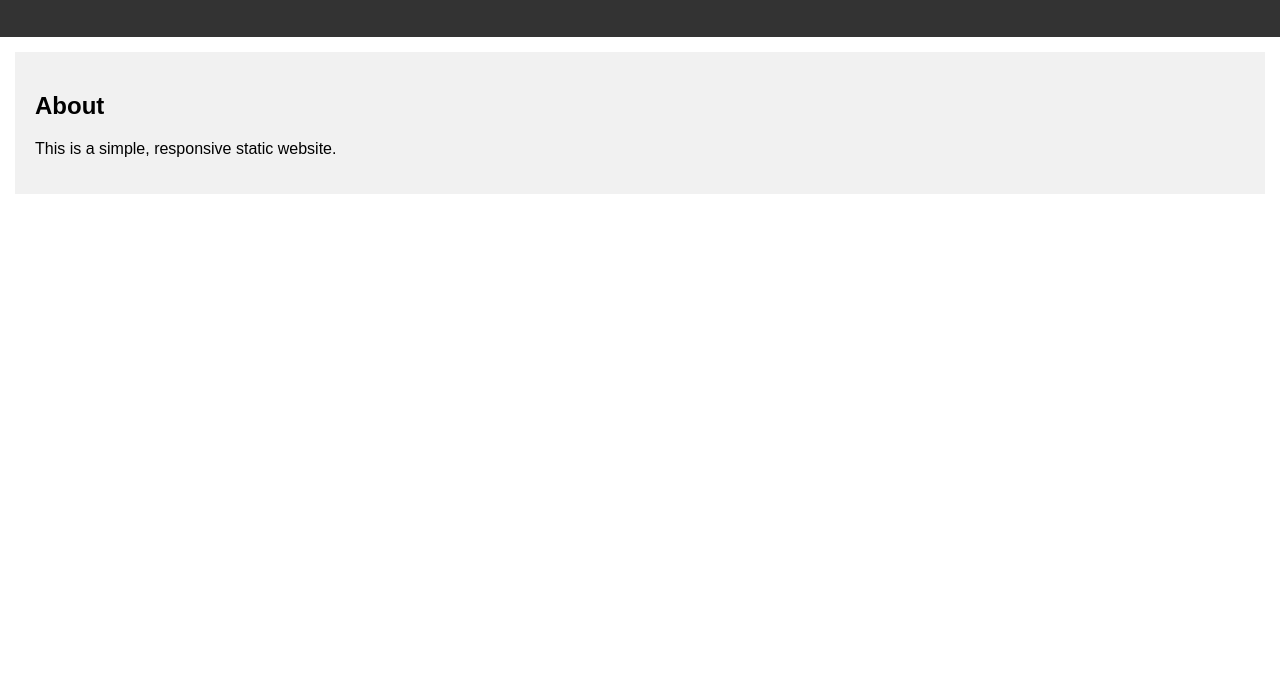
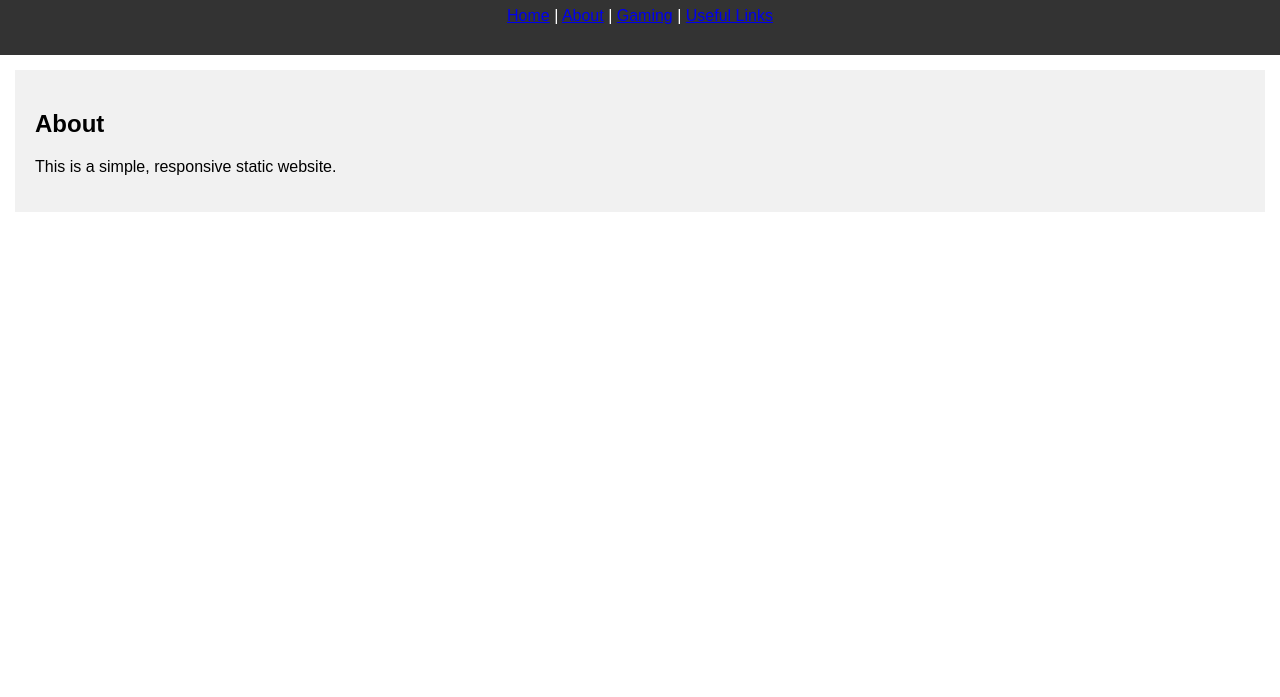
Before and after one commit to EnterDname92/RM3YT.io, a plain HTML site: page index.html in a window 1280 px wide. Shown: the part 103-800 px from the top of the page. Drawn offline with Linux system fonts and the light colour scheme.

Commit message:
Update index.html

```diff
--- a/index.html
+++ b/index.html
@@ -7,6 +7,12 @@
 <body>
     <div class="header">
         <h1>Welcome to My Website</h1>
+        <div class="navbar">
+            <a href="#home">Home</a> |
+            <a href="#about">About</a> |
+            <a href="#gaming">Gaming</a> |
+            <a href="#links">Useful Links</a>
+        </div>
     </div>
     <div class="content">
         <h2>About</h2>
```
